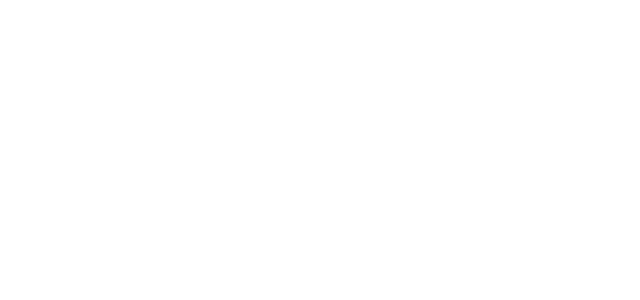
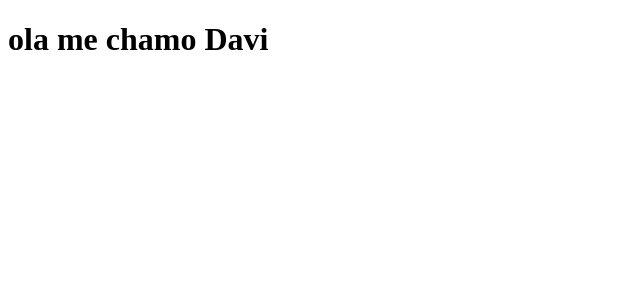
Before and after one commit to chidekina/clubedovinho-app, a React (Vite) app: page /davi in a window 1280 px wide. Before the commit this address had no page. Shown: the top 300 px of the page, without its empty margins (0-640 px from the left). Built offline with nearby package versions, Linux system fonts and the light colour scheme.

Commit message:
criei meu component

```diff
--- a/src/App.jsx
+++ b/src/App.jsx
@@ -1,3 +1,4 @@
+import { DaviComponent } from "./components/davi";
 import Cadastro from "./pages/Cadastro";
 import Listar from "./pages/Listar";
 
@@ -14,6 +15,7 @@
         <Route path="/" element={<h1>Ola mundo</h1>}/>
         <Route path="/listar" element={<Listar/>}/>
         <Route path="/cadastro" element={<Cadastro/>}/>
+        <Route path="/davi" element={<DaviComponent />} />
       </Routes>
     </BrowserRouter>
   )
--- /dev/null
+++ b/src/components/davi.jsx
@@ -0,0 +1,7 @@
+export function DaviComponent(){
+    return(
+        <>
+            <h1>ola me chamo Davi</h1>
+        </>
+    )
+}
```
